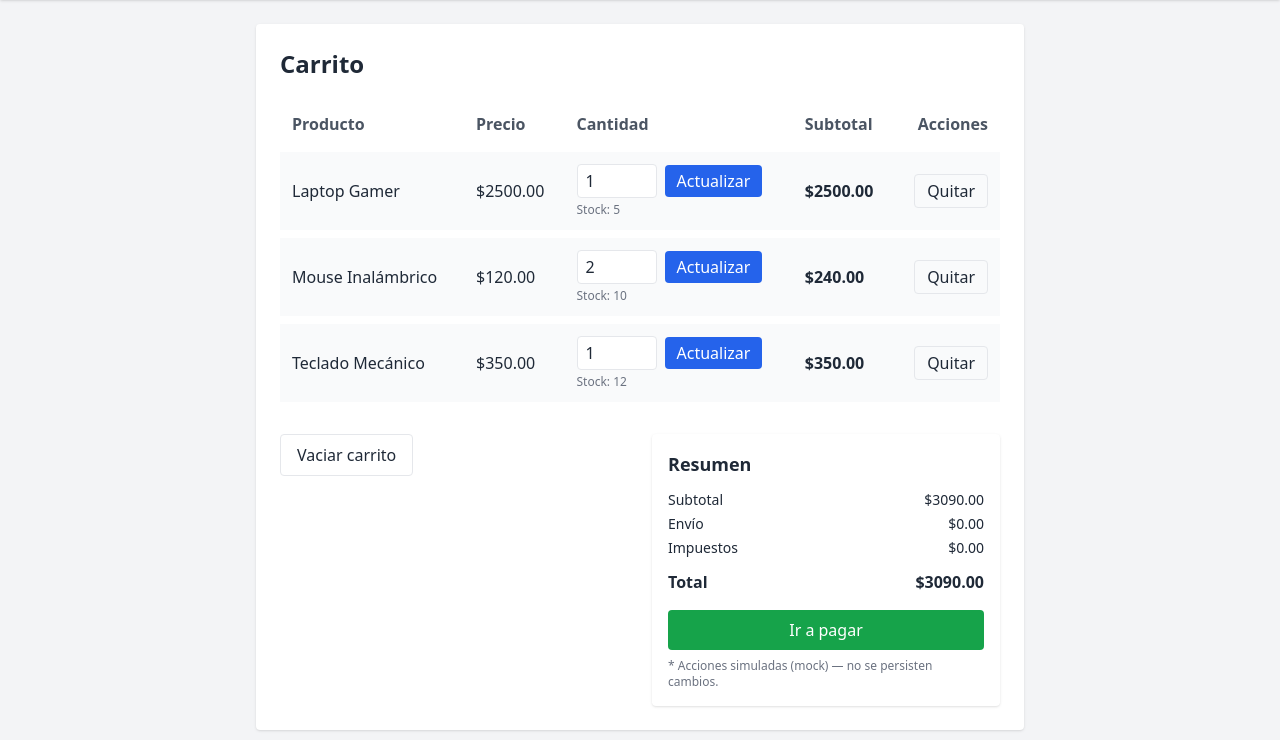
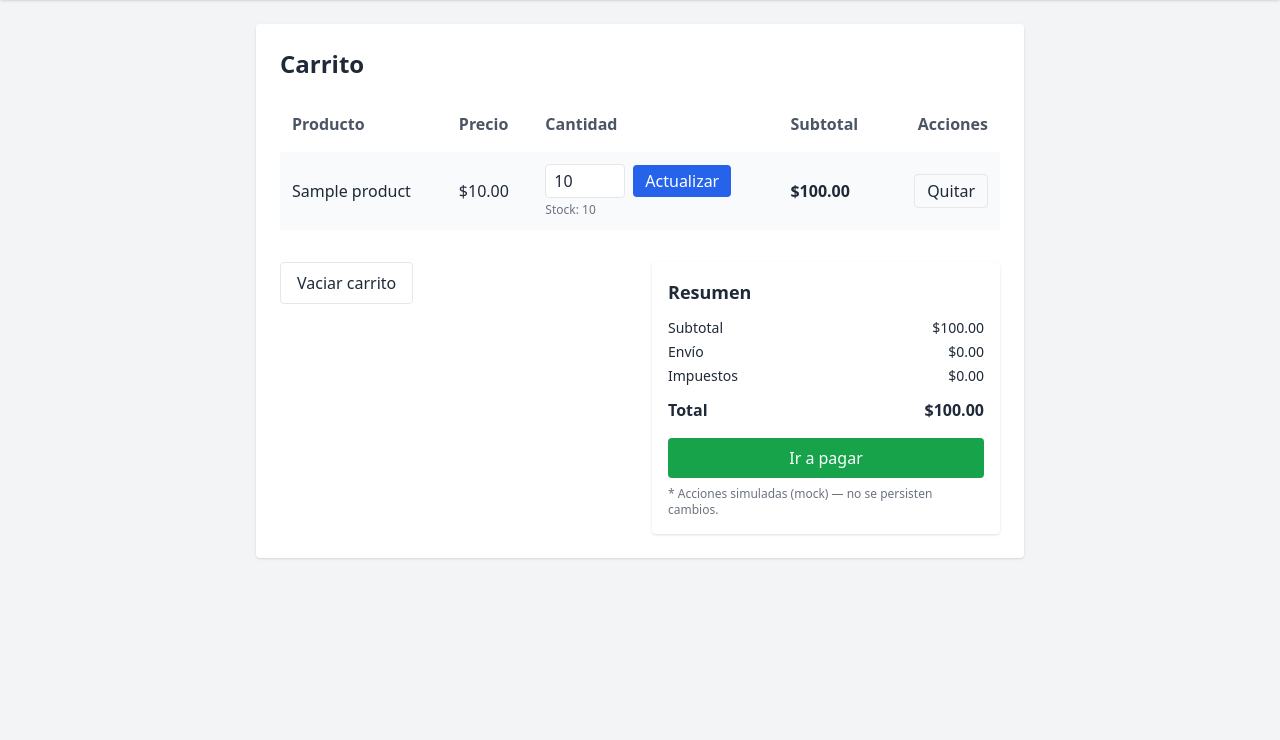
Before and after one commit to jc99k/codigobootcamp-mvc-ecommerce, a Flask app: page /cart/ in a window 1280 px wide. Shown: the part 60-800 px from the top of the page. Run offline with Flask 3, Linux system fonts and the light colour scheme; a user stored in the database is signed in; tables that the repository leaves empty hold one stand-in row (values such as "Sample post"); some libraries are stand-ins or nearby versions.

Commit message:
🐛 fix(Cart): connect Cart view and controller

```diff
--- a/app/controllers/cart_controller.py
+++ b/app/controllers/cart_controller.py
@@ -2,17 +2,18 @@ from app.models.cart import CartItem
 from app.models.product import Product
 from app import db
 from flask_login import current_user
+from decimal import Decimal
 
 
 class CartController:
     @staticmethod
     def add_to_cart(product_id, quantity=1):
         if not current_user.is_authenticated:
-            return False, "Please log in to add items to cart"
+            return False, "Inicie sesión para añadir productos al carrito."
 
         product = Product.query.get(product_id)
         if not product or product.stock < quantity:
-            return False, "Product not available or insufficient stock"
+            return False, "Producto con stock insuficiente."
 
         cart_item = CartItem.query.filter_by(
             user_id=current_user.id,
@@ -30,7 +31,7 @@ class CartController:
             db.session.add(cart_item)
 
         db.session.commit()
-        return True, "Item added to cart successfully"
+        return True, "Producto agregado al carrito."
 
     @staticmethod
     def get_cart_items():
@@ -40,7 +41,58 @@ class CartController:
         return CartItem.query.filter_by(user_id=current_user.id).all()
 
     @staticmethod
-    def calculate_cart_total():
+    def calculate_cart_totals():
         cart_items = CartController.get_cart_items()
-        total = sum(item.product.price * item.quantity for item in cart_items)
-        return total
+        subtotal = sum(item.product.price * item.quantity for item in cart_items)
+        shipping = Decimal(0.0)  # mock
+        taxes = Decimal(0.0)  # mock
+        total = subtotal + shipping + taxes
+        return {"subtotal": subtotal, "shipping": shipping, "taxes": taxes, "total": total}
+
+    @staticmethod
+    def empty_cart(user_id: int):
+        """Remove all items from the user's cart"""
+        CartItem.query.filter_by(user_id=user_id).delete()
+        db.session.commit()
+
+    @staticmethod
+    def update_quantity(product_id, quantity):
+        """Update the quantity of a cart item"""
+        if not current_user.is_authenticated:
+            return False, "Inicie sesion para actualizar carrito"
+
+        cart_item = CartItem.query.filter_by(
+            user_id=current_user.id,
+            product_id=product_id
+        ).first()
+
+        if not cart_item:
+            return False, "Producto no encontrado en carrito"
+
+        if quantity <= 0:
+            # if quantity is 0 or negative, remove the item
+            db.session.delete(cart_item)
+            db.session.commit()
+            return True, "Producto eliminado del carrito."
+
+        cart_item.quantity = quantity
+        db.session.commit()
+        return True, "Carrito actualizado con éxito."
+
+    @staticmethod
+    def remove_item(product_id):
+        """Remove a product completely from the cart"""
+        if not current_user.is_authenticated:
+            return False, "Inicie sesion para actualizar carrito"
+
+        cart_item = CartItem.query.filter_by(
+            user_id=current_user.id,
+            product_id=product_id
+        ).first()
+
+        if not cart_item:
+            return False, "Producto no encontrado en el carrito."
+
+        db.session.delete(cart_item)
+        db.session.commit()
+        return True, "Producto eliminado del carrito."
--- a/app/templates/cart/index.html
+++ b/app/templates/cart/index.html
@@ -18,23 +18,23 @@
       <tbody>
         {% for it in items %}
           <tr class="bg-gray-50">
-            <td class="px-3 py-3 font-medium">{{ it.name }}</td>
-            <td class="px-3 py-3">${{ "%.2f"|format(it.price) }}</td>
+            <td class="px-3 py-3 font-medium">{{ it.product.name }}</td>
+            <td class="px-3 py-3">${{ "%.2f"|format(it.product.price) }}</td>
             <td class="px-3 py-3">
-              <form class="flex items-center gap-2" method="post" action="{{ url_for('cart.update_qty', product_id=it.id) }}">
-                <input name="qty" type="number" min="1" max="{{ it.stock }}" value="{{ it.qty }}"
+              <form class="flex items-center gap-2" method="post" action="{{ url_for('cart.update_cart', product_id=it.product.id) }}">
+                <input name="quantity" type="number" min="1" max="{{ it.product.stock }}" value="{{ it.quantity }}"
                        class="w-20 px-2 py-1 border rounded focus:outline-none focus:ring" />
                 <button class="px-3 py-1 bg-blue-600 text-white rounded hover:bg-blue-700">Actualizar</button>
               </form>
               <div class="text-xs text-gray-500 mt-1">
-                Stock: {{ it.stock }}
+                Stock: {{ it.product.stock }}
               </div>
             </td>
             <td class="px-3 py-3 font-semibold">
-              ${{ "%.2f"|format(it.price * it.qty) }}
+              ${{ "%.2f"|format(it.product.price * it.quantity) }}
             </td>
             <td class="px-3 py-3 text-right">
-              <form method="post" action="{{ url_for('cart.remove', product_id=it.id) }}">
+              <form method="post" action="{{ url_for('cart.remove_from_cart', product_id=it.product.id) }}">
                 <button class="px-3 py-1 border rounded hover:bg-gray-100">Quitar</button>
               </form>
             </td>
@@ -46,7 +46,7 @@
 
   <div class="mt-6 grid grid-cols-1 md:grid-cols-2 gap-6">
     <div>
-      <form method="post" action="{{ url_for('cart.clear') }}">
+      <form method="post" action="{{ url_for('cart.empty_cart') }}">
         <button class="px-4 py-2 border rounded hover:bg-gray-100">Vaciar carrito</button>
       </form>
     </div>
--- a/app/views/cart.py
+++ b/app/views/cart.py
@@ -1,45 +1,53 @@
 from flask import Blueprint, render_template, request, redirect, url_for, flash
 from flask_login import login_required, current_user
-from app.controllers import cart_controller
+from app.controllers.cart_controller import CartController
 
 cart_bp = Blueprint("cart", __name__, url_prefix="/cart")
 
-MOCK_CART = [
-    {"id": 1, "name": "Laptop Gamer",        "price": 2500.00, "qty": 1, "stock": 5},
-    {"id": 2, "name": "Mouse Inalámbrico",    "price": 120.00,  "qty": 2, "stock": 10},
-    {"id": 3, "name": "Teclado Mecánico",     "price": 350.00,  "qty": 1, "stock": 12},
-]
-
-def _totals():
-    subtotal = sum(item["price"] * item["qty"] for item in MOCK_CART)
-    shipping = 0.0  # mock
-    taxes = 0.0     # mock
-    total = subtotal + shipping + taxes
-    return {"subtotal": subtotal, "shipping": shipping, "taxes": taxes, "total": total}
+@cart_bp.route('/')
+@login_required
+def index():
+    cart_items = CartController.get_cart_items()
+    totals = CartController.calculate_cart_totals()
+    return render_template('cart/index.html', items=cart_items, totals=totals)
 
 
-@cart_bp.get("/")
-def index():
-    return render_template("cart/index.html", items=MOCK_CART, totals=_totals())
+@cart_bp.route('/add/<int:product_id>', methods=['POST'])
+@login_required
+def add_to_cart(product_id):
+    quantity = request.form.get('quantity', 1, type=int)
+    success, message = CartController.add_to_cart(product_id, quantity)
+    if success:
+        flash(message, 'success')
+    else:
+        flash(message, 'error')
+    return redirect(url_for("product.detail", product_id=product_id))
+
+
+@cart_bp.route("/empty", methods=["POST"])
+@login_required
+def empty_cart():
+    CartController.empty_cart(current_user.id)
+    return redirect(url_for("cart.index"))
+
+
+@cart_bp.route("/cart/update/<int:product_id>", methods=["POST"])
+def update_cart(product_id):
+    quantity = int(request.form.get("quantity", 1))
+    success, message = CartController.update_quantity(product_id, quantity)
+    flash(message, "success" if success else "error")
+    return redirect(url_for("cart.index"))
+
+
+@cart_bp.route("/cart/remove/<int:product_id>", methods=["POST"])
+def remove_from_cart(product_id):
+    success, message = CartController.remove_item(product_id)
+    flash(message, "success" if success else "error")
+    return redirect(url_for("cart.index"))
+
 
 # 🔸 Acciones simuladas (no persisten)
-@cart_bp.post("/<int:product_id>/remove")
-def remove(product_id: int):
-    flash("Acción simulada: no se ha removido realmente (mock).", "info")
-    return redirect(url_for("cart.index"))
-
-@cart_bp.post("/<int:product_id>/qty")
-def update_qty(product_id: int):
-    qty = request.form.get("qty", type=int, default=1)
-    flash(f"Acción simulada: qty={qty} (mock, sin persistir).", "info")
-    return redirect(url_for("cart.index"))
-
-@cart_bp.post("/clear")
-def clear():
-    flash("Acción simulada: carrito no se limpia (mock).", "info")
-    return redirect(url_for("cart.index"))
-
 @cart_bp.post("/checkout")
 def checkout():
-    flash("Acción simulada: checkout (mock).", "success")
+    flash("Acción simulada: Checkout (mock).", "success")
     return redirect(url_for("cart.index"))
```
Also changed, not shown: app/templates/products/detail.html (+5 -3 lines), 1 other file.
